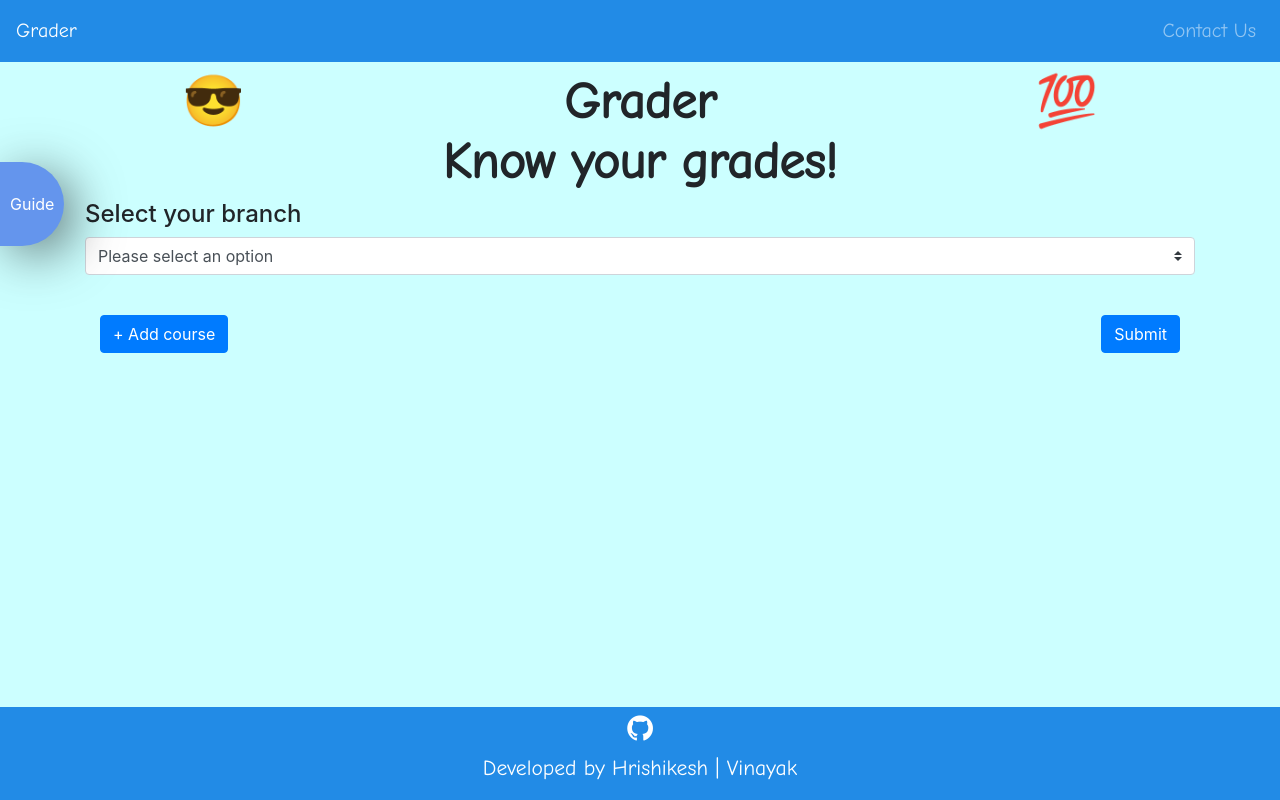
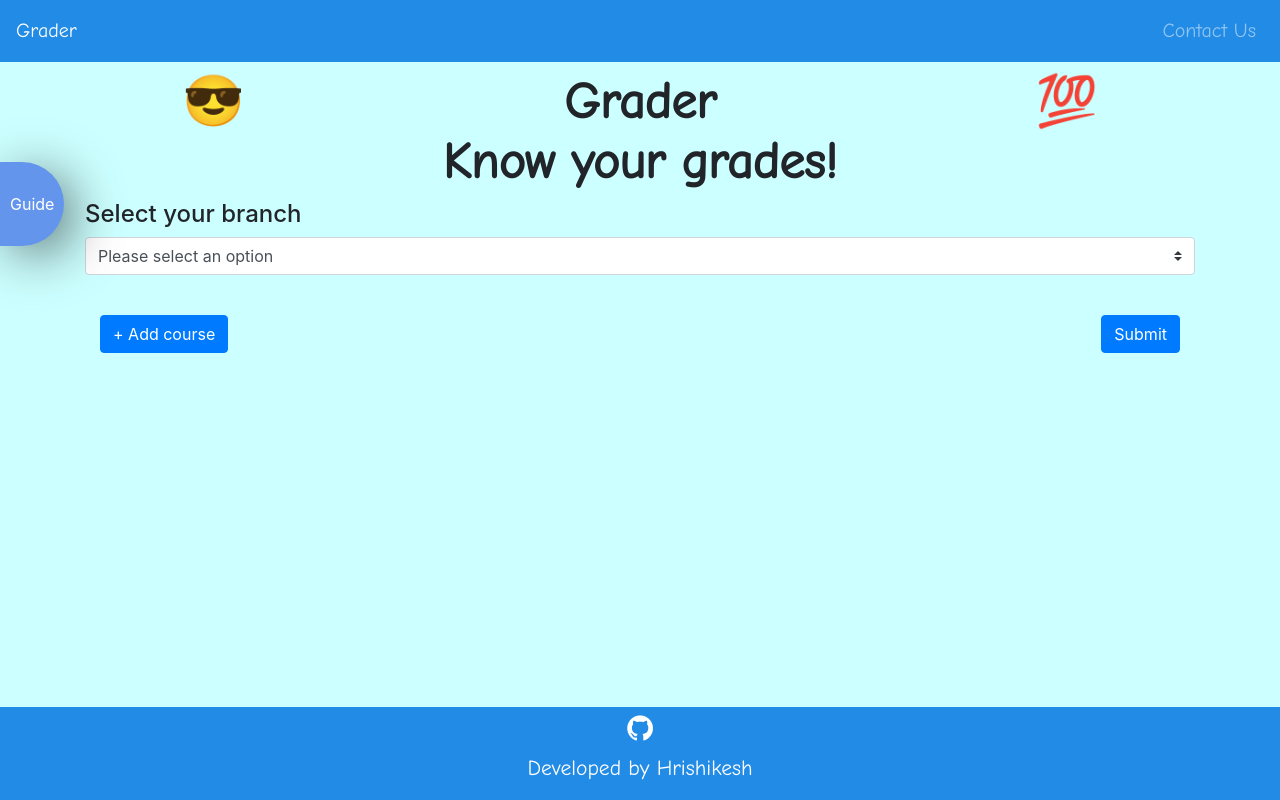
Before and after one commit to Bot-Academia/Grader, a Vue app: page / in a window 1280 px wide. Built offline with nearby package versions, Linux system fonts and the light colour scheme; what vue-resource would draw is missing.

Commit message:
Update appfooter.vue

```diff
--- a/src/components/appfooter.vue
+++ b/src/components/appfooter.vue
@@ -4,8 +4,7 @@
       ><i class="fa fa-github" aria-hidden="true"></i
     ></a>
     <p>
-      Developed by <a href="https://github.com/codetheorem">Hrishikesh</a> |
-      <a href="https://github.com/vinayaksh42">Vinayak</a>
+      Developed by <a href="https://github.com/codetheorem">Hrishikesh</a>
     </p>
   </div>
 </template>
```
